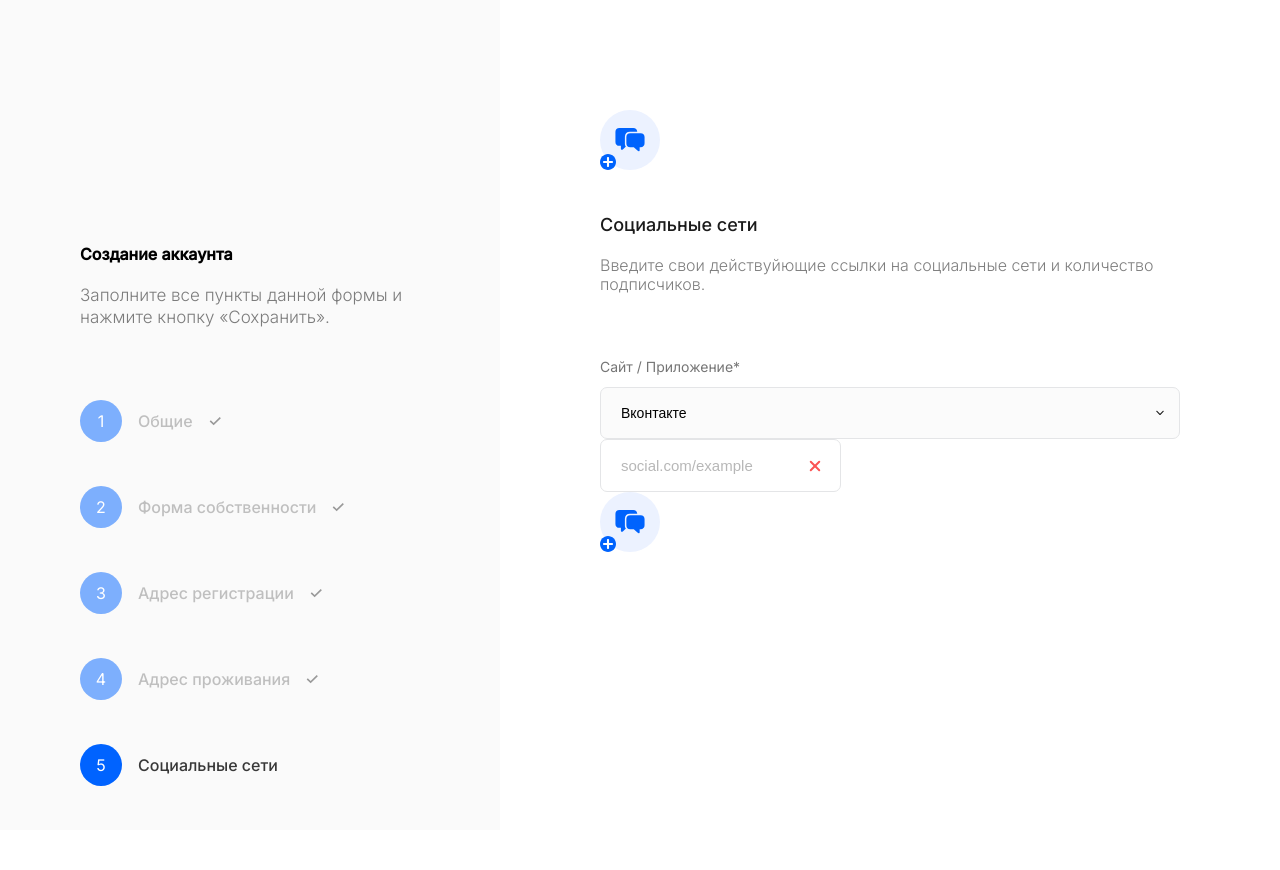
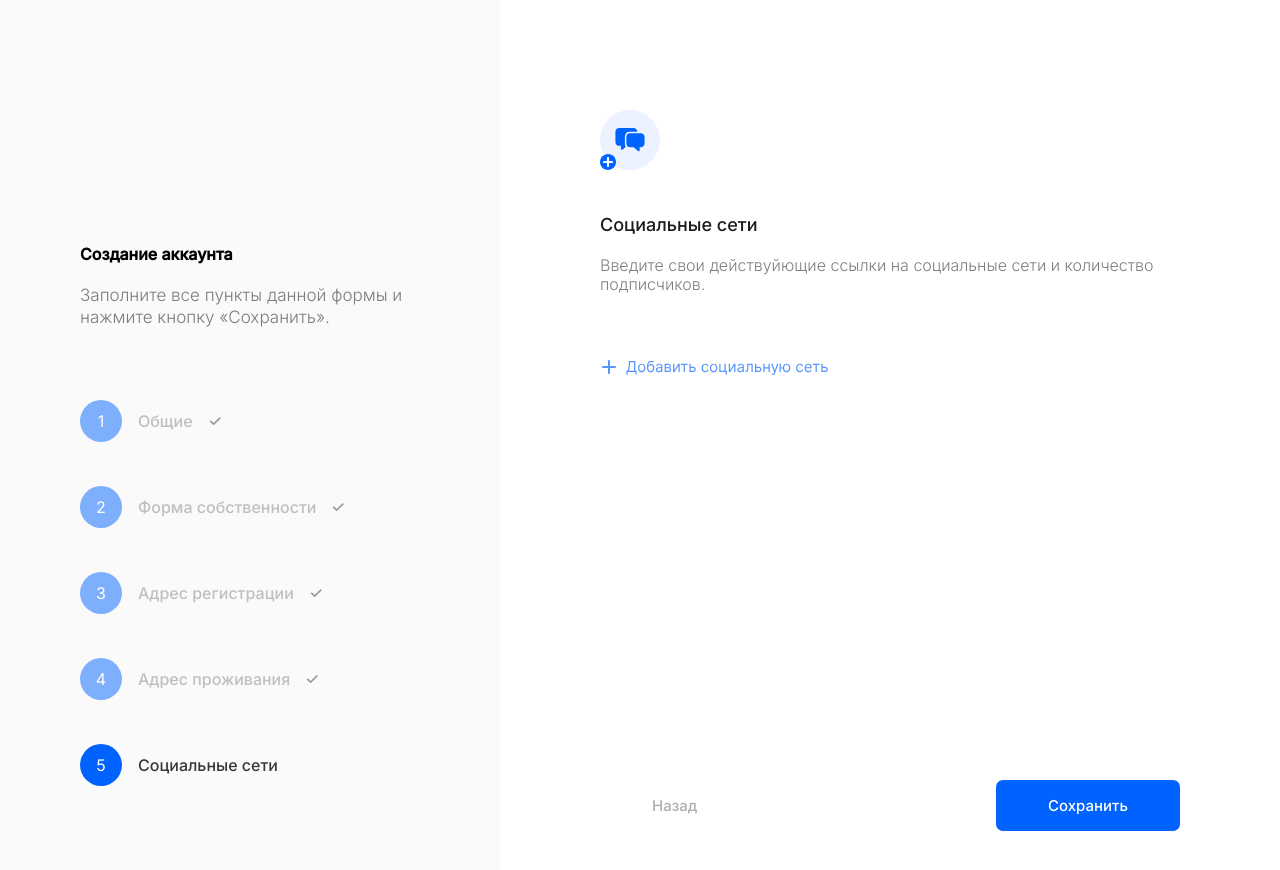
Before and after one commit to grigorydobrenko/form-filling-service, a React (Create React App) app: page / in a window 1280 px wide. Shown: the top 870 px of the page. Before the commit the page ends 830 px from the top, so only its background shows below. Built offline with nearby package versions, Linux system fonts and the light colour scheme.

Commit message:
feat: connect select with input Social

```diff
--- a/src/components/Select/Select.props.ts
+++ b/src/components/Select/Select.props.ts
@@ -9,4 +9,5 @@ export interface SelectProps
   options?: Option[];
   error?: string;
   onChangeOption?: Function;
+  onChangeCallback?: (value: string) => void;
 }
--- a/src/components/Social/Social.tsx
+++ b/src/components/Social/Social.tsx
@@ -1,4 +1,4 @@
-import React from 'react';
+import React, {useState} from 'react';
 import {Label} from "../Label/Label";
 import style from "./Social.module.scss";
 import {Select} from "../Select/Select";
@@ -6,11 +6,18 @@ import {Input} from "../Input/Input";
 import {SOCIALS} from "../../constants/constants";
 
 const Social = (): JSX.Element => {
+
+    const [placeholder, setPlaceholder] = useState('vk.com/example')
+
+    const callBack = (value: string) => {
+        setPlaceholder(value)
+    }
+
     return (
         <Label label={'Сайт / Приложение*'}>
             <div className={style.social_picker}>
-                <Select options={SOCIALS} className={style.select_social}/>
-                <Input closeButton={true} className={style.input_social} placeholder={'social.com/example'}/>
+                <Select options={SOCIALS} className={style.select_social} onChangeOption={callBack}/>
+                <Input closeButton={true} className={style.input_social} placeholder={placeholder}/>
             </div>
         </Label>
     );
--- a/src/constants/constants.ts
+++ b/src/constants/constants.ts
@@ -48,14 +48,14 @@ export const KAZAKHSTAN_REGIONS: Option[] = [
 ]
 
 export const SOCIALS: Option[] = [
-    {label: 'Вконтакте', value: 'Вконтакте'},
-    {label: 'Instagram', value: 'Instagram'},
-    {label: 'WhatsApp', value: 'WhatsApp'},
-    {label: 'YouTube', value: 'YouTube'},
-    {label: 'Одноклассники', value: 'Одноклассники'},
-    {label: 'Facebook', value: 'Facebook'},
-    {label: 'Viber', value: 'Viber'},
-    {label: 'Twitter', value: 'Twitter'},
-    {label: 'Vimeo', value: 'Vimeo'},
-    {label: 'Skype', value: 'Skype'},
+    {label: 'Вконтакте', value: 'vk.com/example'},
+    {label: 'Instagram', value: 'instagram.com/example'},
+    {label: 'WhatsApp', value: 'whatsapp.com/example'},
+    {label: 'YouTube', value: 'youtube.com/example'},
+    {label: 'Одноклассники', value: 'ok.com/example'},
+    {label: 'Facebook', value: 'fb.com/example'},
+    {label: 'Viber', value: 'viber.com./example'},
+    {label: 'Twitter', value: 'twitter.com/example'},
+    {label: 'Vimeo', value: 'vimeo.com/example'},
+    {label: 'Skype', value: 'skype.com/example'},
 ]
--- a/src/pages/AddressPage/AddressPageForm/AddressPageForm.module.scss
+++ b/src/pages/AddressPage/AddressPageForm/AddressPageForm.module.scss
@@ -57,3 +57,10 @@
   color: #999999;
   opacity: 0.87;
 }
+
+.buttons {
+  display: flex;
+  justify-content: space-between;
+  margin-top: 400px;
+
+}
--- a/src/pages/AddressPage/AddressPageForm/AddressPageForm.tsx
+++ b/src/pages/AddressPage/AddressPageForm/AddressPageForm.tsx
@@ -75,7 +75,7 @@ const AddressPageForm: FC<Props> = ({isLivingAddress}) => {
         <form onSubmit={handleSubmit(onSubmit)}>
             {isLivingAddress && <div className={style.row}>
                 <label className={styles.living_address}>
-                    <input type="checkbox" onClick={onNext}/>
+                    <input type="checkbox" onChange={onNext} checked={false}/>
                     <span className={styles.condition_text}>Адрес регистрации и фактического проживания совпадают</span>
                 </label>
             </div>}
@@ -109,7 +109,7 @@ const AddressPageForm: FC<Props> = ({isLivingAddress}) => {
                         <span className={globalStyles.red}>{errors.apartment.message}</span>}
                 </Label>
                 <label className={styles.apartment_row}>
-                    <input type="checkbox" checked={hasApartment} onClick={() => setHasApartment(!hasApartment)}/>
+                    <input type="checkbox" checked={hasApartment} onChange={() => setHasApartment(!hasApartment)}/>
                     <span className={styles.text}>Нет квартиры</span>
                 </label>
                 <Label label={'Дата регистрации*'} className={styles.date_registration}>
--- a/src/pages/SocialsPage/SocialsForm/SocialsForm.tsx
+++ b/src/pages/SocialsPage/SocialsForm/SocialsForm.tsx
@@ -1,36 +1,36 @@
-import React from 'react';
-import {Input} from "../../../components/Input/Input";
-import {Label} from "../../../components/Label/Label";
-import {Select} from "../../../components/Select/Select";
-import {Option} from "../../../components/Select/Select.props";
+import React, {useState} from 'react';
 import style from "./SocialsForm.module.scss"
-import {ReactComponent as Logo} from "../../../assets/socials.svg";
+import {ReactComponent as Logo} from "../../../assets/add_social.svg";
+import Social from "../../../components/Social/Social";
+import styles from "../../AddressPage/AddressPageForm/AddressPageForm.module.scss";
+import {Button} from "../../../components/Button/Button";
+import {useSwitchStep} from "../../../hooks/useSwitchStep";
+import {useForm} from "react-hook-form";
 
-const SOCIALS: Option[] = [
-    {label: 'Вконтакте', value: 'Вконтакте'},
-    {label: 'Instagram', value: 'Instagram'},
-    {label: 'WhatsApp', value: 'WhatsApp'},
-    {label: 'YouTube', value: 'YouTube'},
-    {label: 'Одноклассники', value: 'Одноклассники'},
-    {label: 'Facebook', value: 'Facebook'},
-    {label: 'Viber', value: 'Viber'},
-    {label: 'Twitter', value: 'Twitter'},
-    {label: 'Vimeo', value: 'Vimeo'},
-    {label: 'Skype', value: 'Skype'},
-]
+const SocialsForm = (): JSX.Element => {
 
-const SocialsForm = () => {
+    const [socials, addSocial] = useState(0)
+
+    const array = Array.from({ length: socials }, (_, index) => index);
+
+    const {register, handleSubmit} = useForm()
+
+    const {switchStep} = useSwitchStep()
+
     return (
         <form>
             <div>
-                <Label label={'Сайт / Приложение*'}>
-                    <div className={style.social_picker}>
-                        <Select options={SOCIALS} className={style.select_social}/>
-                        <Input closeButton={true} className={style.input_social} placeholder={'social.com/example'}/>
-                    </div>
-                </Label>
+                {array.map((_, index) => {
+                    return <Social key={index} />;
+                })}
             </div>
-            <Logo/>
+            <div className={style.add_socials} onClick={() => addSocial(socials + 1)}>
+                <Logo />
+            </div>
+            <div className={styles.buttons}>
+                <Button color={'white'} onClick={() => switchStep(4)}>Назад</Button>
+                <Button type={'submit'}>Сохранить</Button>
+            </div>
         </form>
     );
 };
```
